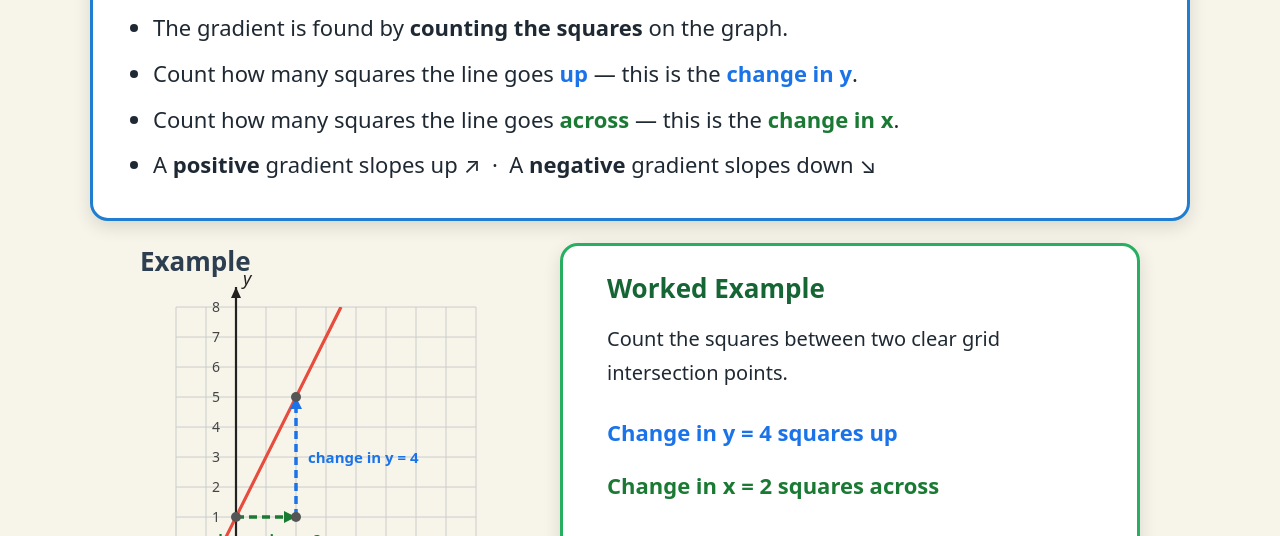
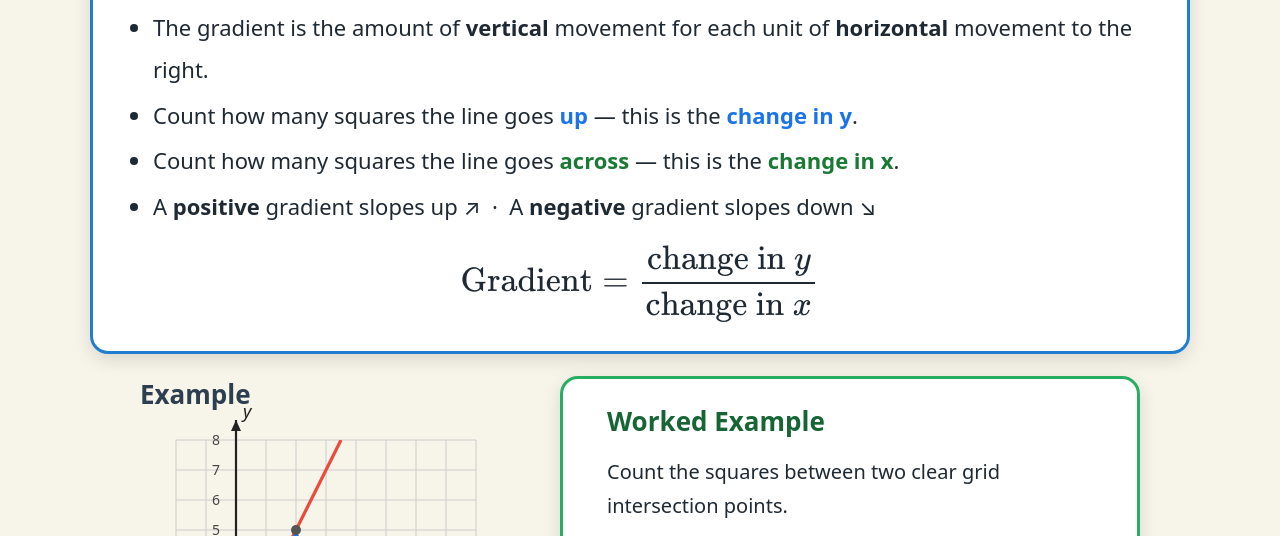
Before and after one commit to tomasstandeven-rgb/ESO-2---finding-the-gradient-of-a-line, a plain HTML site: page index.html in a window 1280 px wide. Shown: the part 184-720 px from the top of the page. Drawn offline with nearby package versions, Linux system fonts and the light colour scheme.

Commit message:
Update index.html

```diff
--- a/index.html
+++ b/index.html
@@ -287,11 +287,14 @@
           <section class="card">
             <h1>Core Knowledge: The Gradient</h1>
             <ul class="bullets">
-              <li>The gradient is found by <strong>counting the squares</strong> on the graph.</li>
+               <li>The gradient is the amount of <strong>vertical</strong> movement for each unit of <strong>horizontal</strong> movement to the right.</li>
               <li>Count how many squares the line goes <span class="col-blue">up</span> — this is the <span class="col-blue">change in y</span>.</li>
               <li>Count how many squares the line goes <span class="col-green">across</span> — this is the <span class="col-green">change in x</span>.</li>
               <li>A <strong>positive</strong> gradient slopes up ↗ &nbsp;·&nbsp; A <strong>negative</strong> gradient slopes down ↘</li>
             </ul>
+                <div style="text-align:center;margin-top:16px;font-size:28px;">
+                  \\(\\text{Gradient} = \\dfrac{\\text{change in }y}{\\text{change in }x}\\)
+                </div>
           </section>
           <div style="display:flex;gap:50px;align-items:flex-start;justify-content:center;max-width:1100px;width:100%;flex-wrap:wrap;">
             <div class="graph-cell">
```
